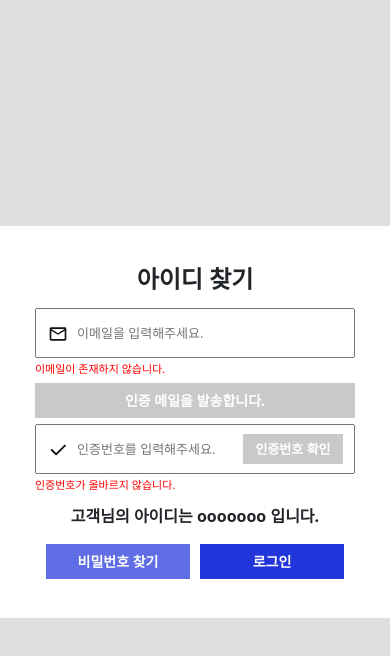
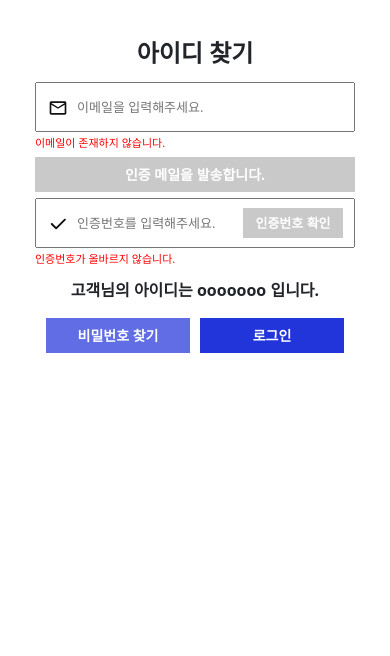
Before and after one commit to chalinuna/boiler-Frontend, a React (Create React App) app: page /findId in a window 390 px wide. Shown: the top 656 px of the page. Built offline with nearby package versions, Linux system fonts and the light colour scheme; no server answers.

Commit message:
vh를 --vh로 수정하여 모바일에서도 100vh 적용

```diff
--- a/src/App.scss
+++ b/src/App.scss
@@ -10,8 +10,5 @@
   margin: auto;
   max-width: 1200px;
   background-color: rgb(223, 223, 223);
-  height: 100vh;
-  // @media (max-width: 361px) {
-  //   padding: 90% 0 30% 0;
-  // }
+  height: 100--vh;
 }
--- a/src/Page/userAuth/userAuth.scss
+++ b/src/Page/userAuth/userAuth.scss
@@ -30,23 +30,11 @@ $gray: rgb(201, 201, 201);
   background-color: $mainColor;
 }
 
-.userInfo {
-  @media (max-width: 435px) {
-    margin-top: 10%;
-    padding: 60% 0% 20% 0%;
-  }
-}
-.registerView {
-  @media (max-width: 435px) {
-    padding: 70% 0% 70% 0%;
-  }
-}
-
 .Auth-area {
   max-width: 1200px;
   min-width: 280px;
   width: 100%;
-  height: 100vh;
+  height: 100--vh;
 
   display: -webkit-box;
   display: -moz-box;
```
